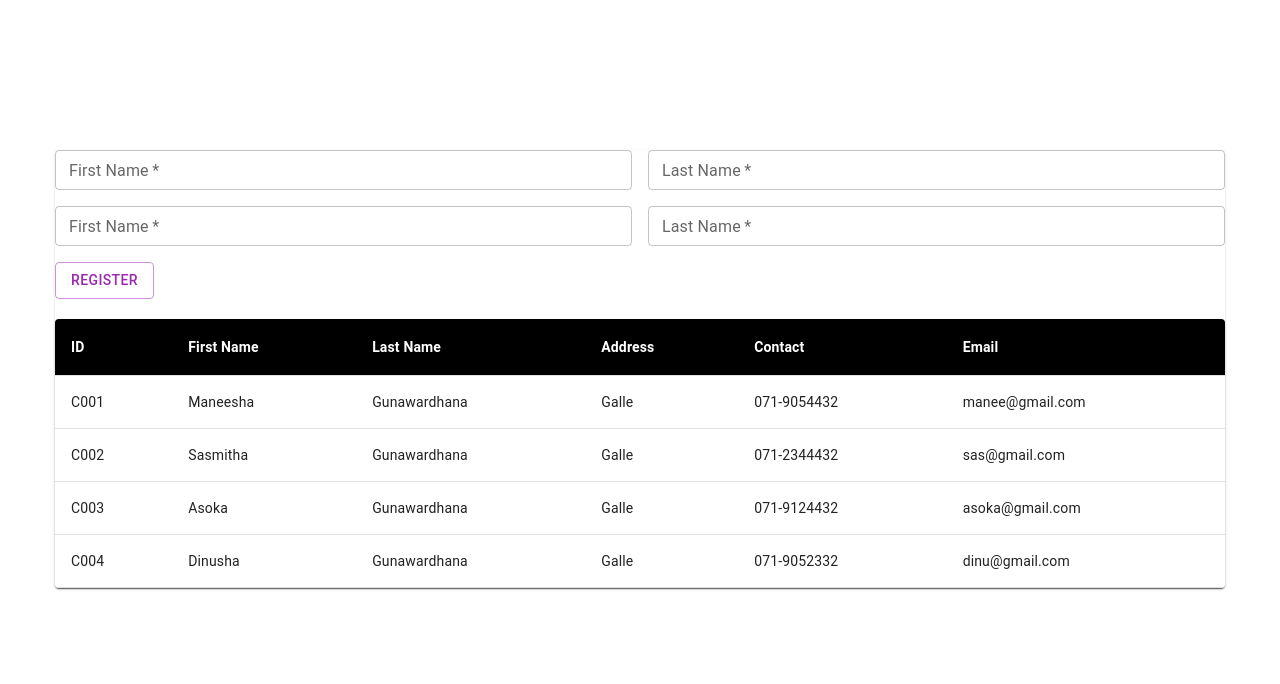
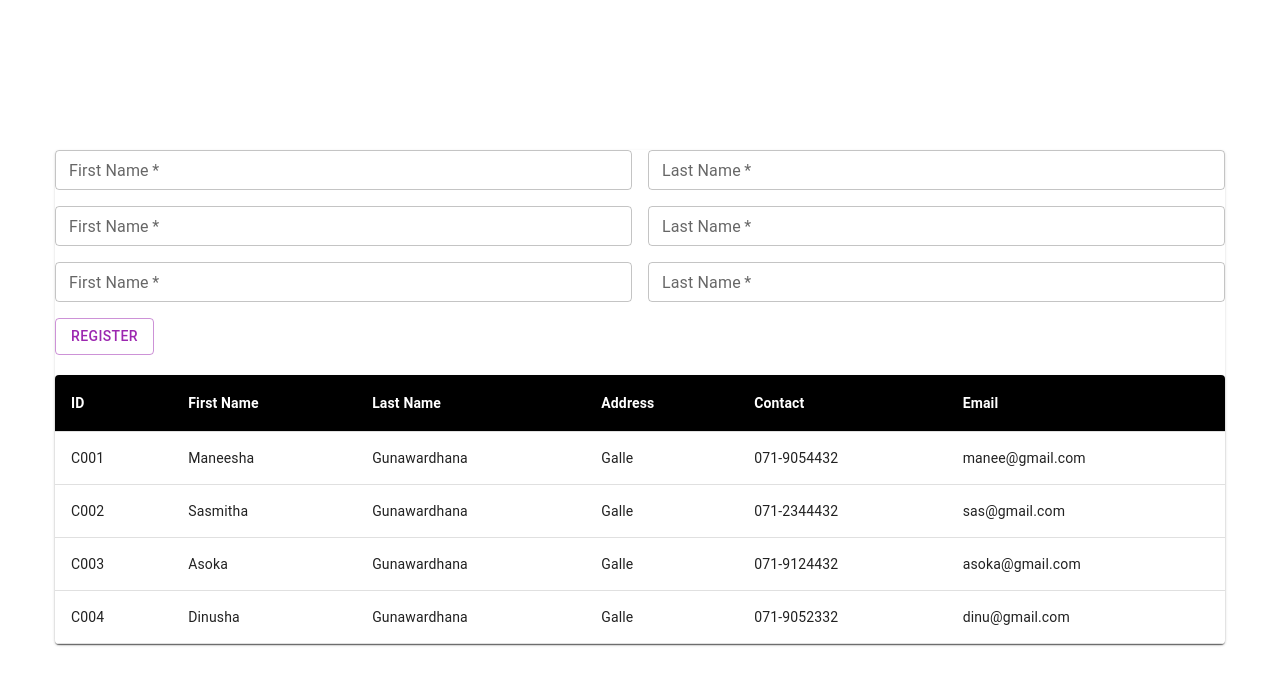
Before and after one commit to mGunawardhana/The_Travellar_App-mongo-express-react-node_-MERN-, a React (Create React App) app: page / in a window 1280 px wide. Shown: the top 684 px of the page. Built offline with nearby package versions, Linux system fonts and the light colour scheme.

Commit message:
content update

```diff
--- a/src/pages/customer/CustomerForm.tsx
+++ b/src/pages/customer/CustomerForm.tsx
@@ -64,6 +64,26 @@ const CustomerForm = () => {
                 />
               </Stack>
 
+              <Stack spacing={2} direction="row" sx={{ marginBottom: 2 }}>
+                <TextField
+                    type="text"
+                    variant="outlined"
+                    color="secondary"
+                    label="First Name"
+                    size="small"
+                    fullWidth
+                    required
+                />
+                <TextField
+                    type="text"
+                    variant="outlined"
+                    color="secondary"
+                    label="Last Name"
+                    size="small"
+                    fullWidth
+                    required
+                />
+              </Stack>
               <Button variant="outlined" color="secondary" type="submit">
                 Register
               </Button>
```
